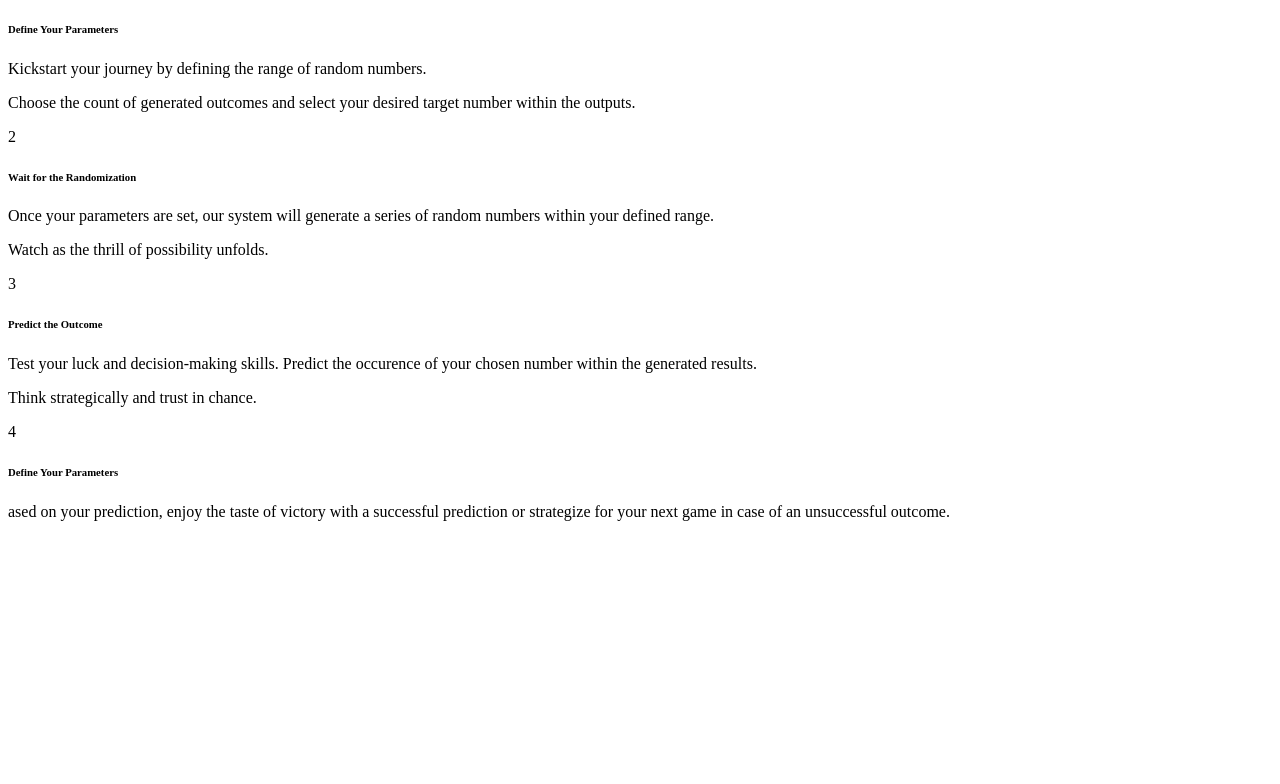
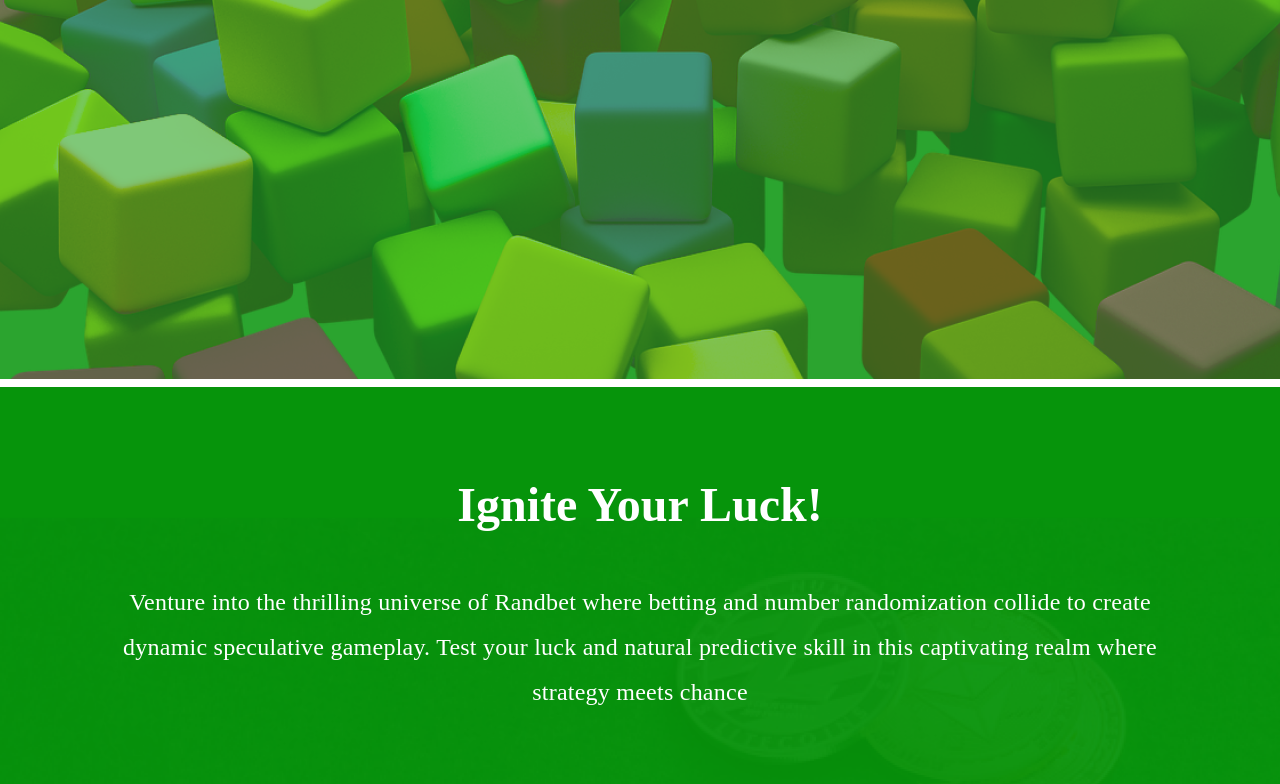
Before and after one commit to hollarteju/starfeed, a plain HTML site: page index.html in a window 1280 px wide. Shown: the part 569-1353 px from the top of the page. Before the commit the page ends 1106 px from the top, so only its background shows below. Drawn offline with Linux system fonts and the light colour scheme; the site is published under a folder, as on GitHub Pages, so addresses that start at the root find nothing.

Commit message:
first commit

```diff
--- a/index.html
+++ b/index.html
@@ -1,7 +1,7 @@
 <!DOCTYPE html>
 <html>
     <head>
-        <link rel="stylesheet" href="/index.css" type="text/css">
+        <link rel="stylesheet" type="text/css" href="index.css">
     </head>
     <body>
         <div class="nav-container">
```
